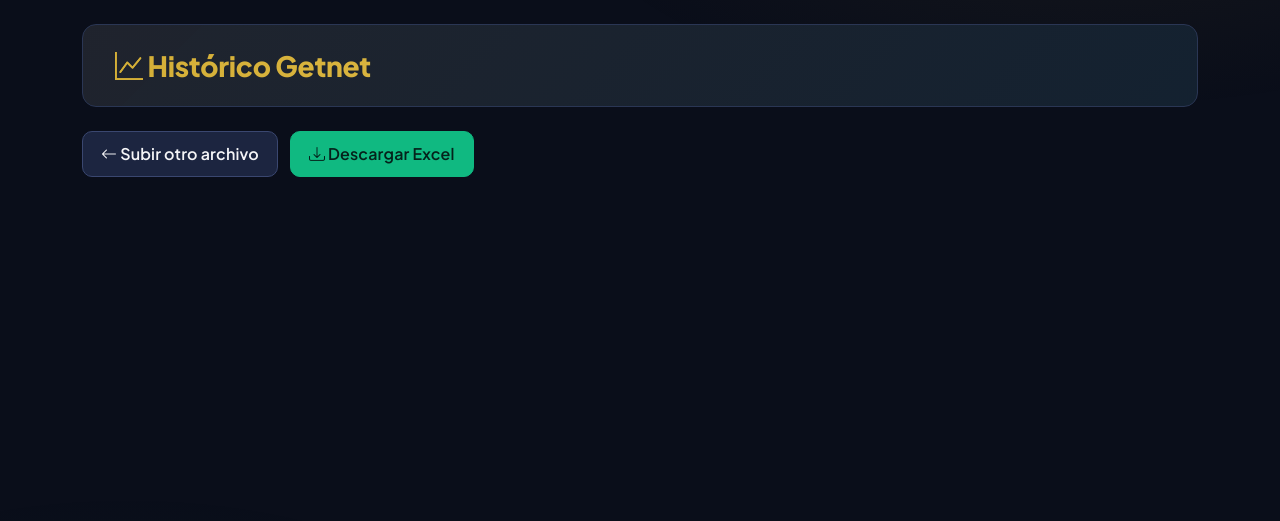
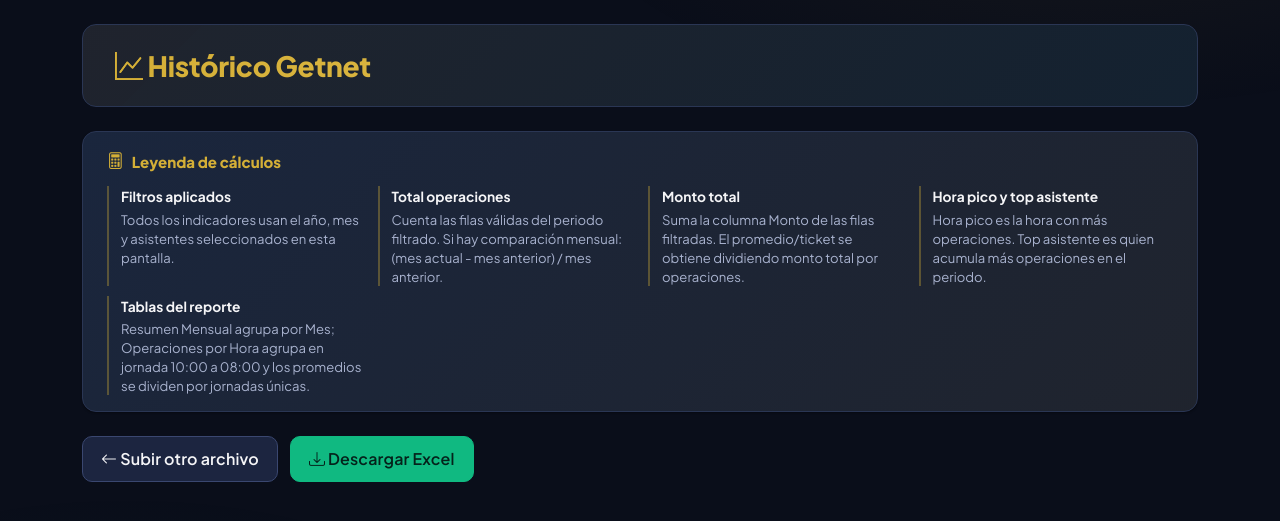
Before and after one commit to kennyAguilar/sgos-reportes, a Flask app: page /dashboard_db in a window 1280 px wide. Shown: the part 111-632 px from the top of the page. Run offline with Flask 3, Linux system fonts and the light colour scheme; a user stored in the database is signed in; data that the repository does not hold is empty; some libraries are stand-ins or nearby versions.

Commit message:
feat: proyecto inicial + leyendas de calculo en dashboards

```diff
--- a/sgos_web/static/css/style.css
+++ b/sgos_web/static/css/style.css
@@ -639,6 +639,57 @@ body.login-page {
 .alert-warning { background: var(--amber-soft); border-color: rgba(245, 158, 11, 0.4); color: #FCD34D; }
 .alert-info { background: var(--info-soft); border-color: rgba(96, 165, 250, 0.4); color: var(--info); }
 
+/* ==========================================================================
+   Calculation legends
+   ========================================================================== */
+
+.calc-legend {
+  background:
+    linear-gradient(135deg, rgba(96, 165, 250, 0.08), rgba(212, 175, 55, 0.06)),
+    var(--surface-1);
+  border: 1px solid var(--border-subtle);
+  border-radius: var(--r-lg);
+  padding: var(--s-4) var(--s-5);
+  box-shadow: var(--shadow-sm);
+}
+
+.calc-legend__title {
+  display: flex;
+  align-items: center;
+  gap: 8px;
+  color: var(--gold);
+  font-weight: 800;
+  margin-bottom: var(--s-3);
+}
+
+.calc-legend__title i { font-size: 1.05rem; }
+
+.calc-legend__grid {
+  display: grid;
+  grid-template-columns: repeat(auto-fit, minmax(240px, 1fr));
+  gap: 10px 16px;
+}
+
+.calc-legend__item {
+  min-width: 0;
+  padding-left: 12px;
+  border-left: 2px solid rgba(212, 175, 55, 0.35);
+}
+
+.calc-legend__item strong {
+  display: block;
+  color: var(--text-primary);
+  font-size: 0.86rem;
+  margin-bottom: 2px;
+}
+
+.calc-legend__item span {
+  display: block;
+  color: var(--text-secondary);
+  font-size: 0.82rem;
+  line-height: 1.45;
+}
+
 .toast-container.sgos-toasts {
   position: fixed;
   bottom: 20px;
--- a/sgos_web/templates/dashboard.html
+++ b/sgos_web/templates/dashboard.html
@@ -6,9 +6,46 @@
 {% endblock %}
 
 {% block content %}
+    {% set dashboard_tipo = tipo_modulo|default('ARCHIVO') %}
+    {% set es_premios = dashboard_tipo == 'PREMIOS' %}
     <div class="header-dashboard">
       <h1><i class="bi bi-graph-up"></i> {{ titulo_dashboard|default('Data de Reportes') }}</h1>
     </div>
+
+    <section class="calc-legend mb-4" aria-label="Leyenda de cálculos">
+      <div class="calc-legend__title">
+        <i class="bi bi-calculator"></i>
+        Leyenda de cálculos
+      </div>
+      <div class="calc-legend__grid">
+        <div class="calc-legend__item">
+          <strong>Filtros aplicados</strong>
+          <span>Todos los indicadores usan el año, mes y asistentes seleccionados en esta pantalla.</span>
+        </div>
+        <div class="calc-legend__item">
+          <strong>Total operaciones</strong>
+          <span>Cuenta las filas válidas del periodo filtrado. Si hay comparación mensual: (mes actual - mes anterior) / mes anterior.</span>
+        </div>
+        <div class="calc-legend__item">
+          <strong>{{ 'Monto pagado' if es_premios else 'Monto total' }}</strong>
+          <span>Suma la columna Monto de las filas filtradas. El promedio/ticket se obtiene dividiendo monto total por operaciones.</span>
+        </div>
+        <div class="calc-legend__item">
+          <strong>Hora pico y top asistente</strong>
+          <span>Hora pico es la hora con más operaciones. Top asistente es quien acumula más operaciones en el periodo.</span>
+        </div>
+        <div class="calc-legend__item">
+          <strong>Tablas del reporte</strong>
+          <span>Resumen Mensual agrupa por Mes; Operaciones por Hora agrupa en jornada 10:00 a 08:00 y los promedios se dividen por jornadas únicas.</span>
+        </div>
+        {% if es_premios %}
+        <div class="calc-legend__item">
+          <strong>Premios</strong>
+          <span>Los resúmenes de premios consideran Jackpot HP y Progressive Jackpot HP. Los conteos separan Premios, MDC purse clear, Cancel Credit y Chip Cash HandPay.</span>
+        </div>
+        {% endif %}
+      </div>
+    </section>
 
     {% if kpis and kpis.total_operaciones > 0 %}
     <div class="row g-3 mb-4 kpi-row">
```
Also changed, not shown: sgos_web/templates/dashboard_combinado.html (+29 -0 lines), sgos_web/templates/graphs.html (+30 -0 lines), instance/sgos.db (added), 1 other file.
